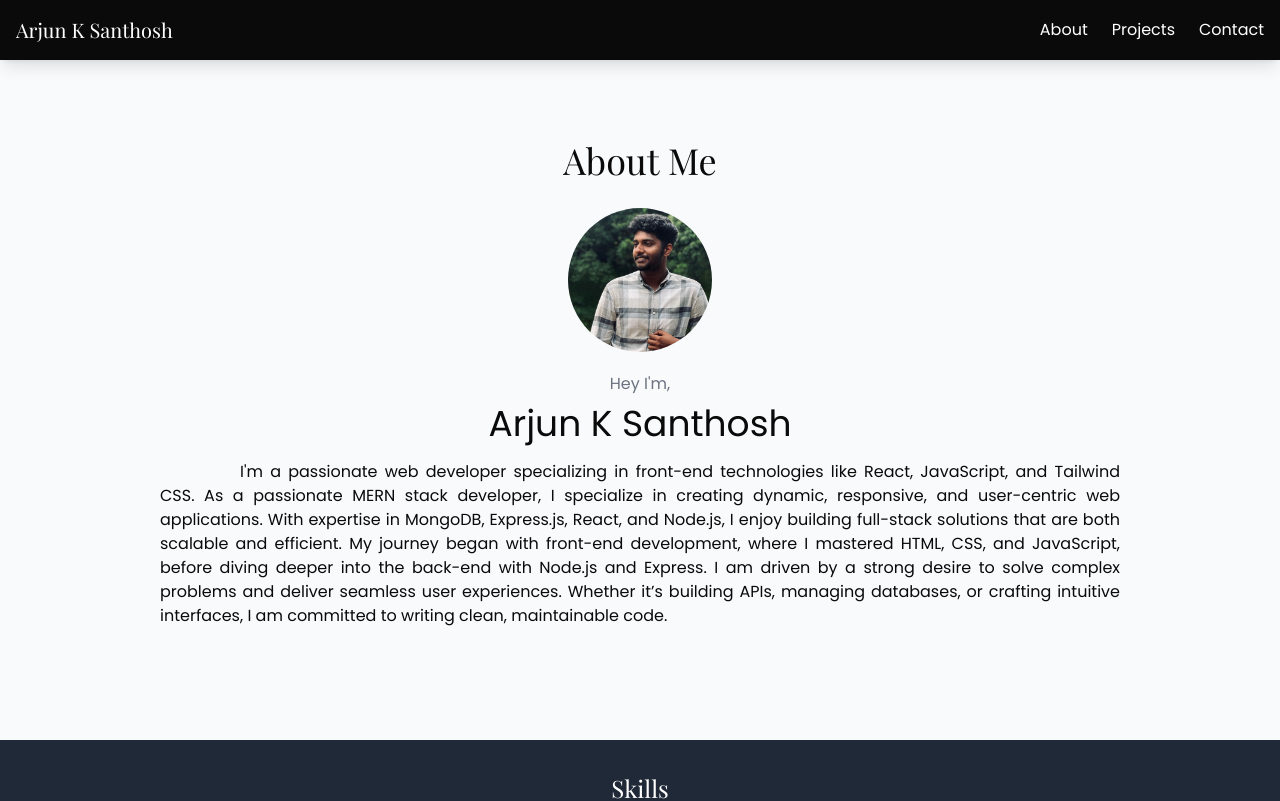
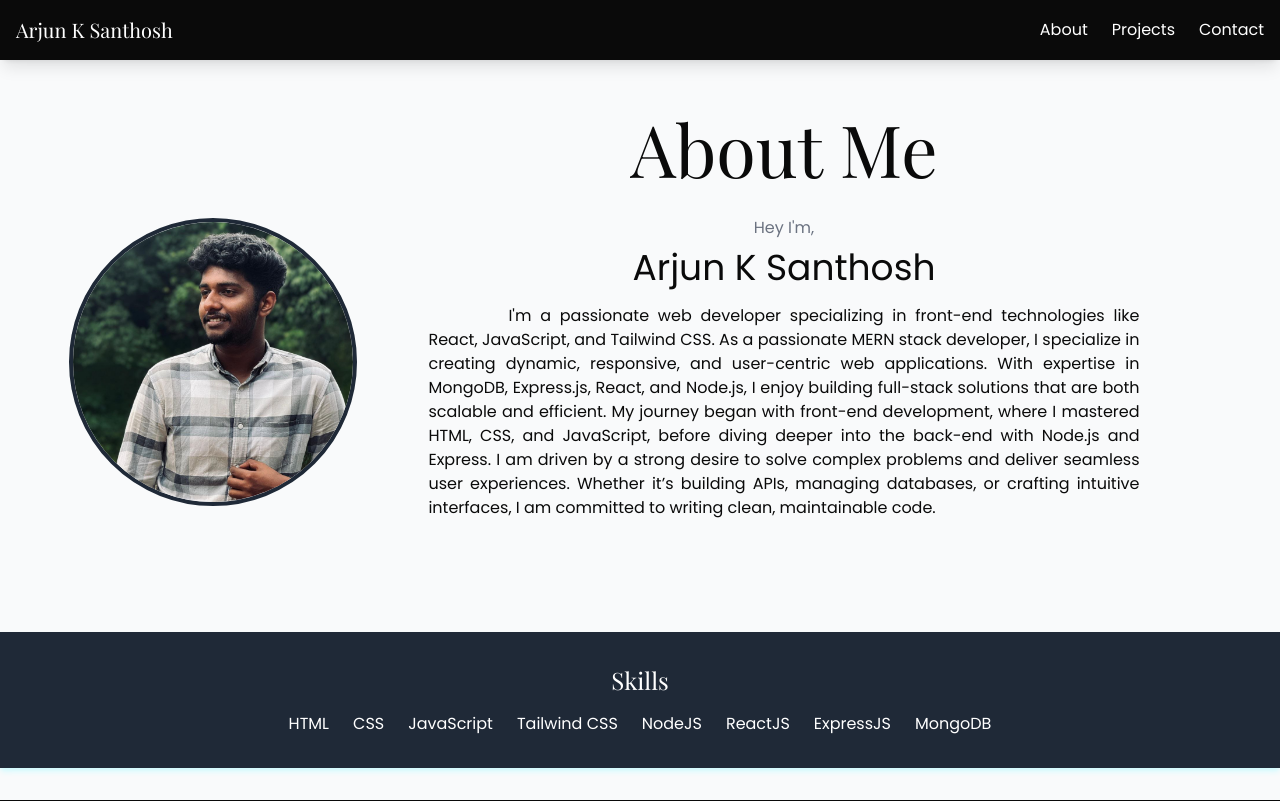
Before and after one commit to ArjunKSanthosh/portfolio, a React (Vite) app in the folder portfolio/: page / in a window 1280 px wide. Shown: the top 801 px of the page. Built offline with nearby package versions, Linux system fonts and the light colour scheme.

Commit message:
kazhinju

```diff
--- a/portfolio/src/components/About.jsx
+++ b/portfolio/src/components/About.jsx
@@ -12,18 +12,24 @@ function About() {
   }, []);
 
   return (
-    <section id="about" className="py-20 text-white shadow-md shadow-gray-200">
+    <section id="about" className="py-8 text-white shadow-md shadow-gray-200">
+      <div
+        className="bg-cover bg-center h-full"
+        style={{ backgroundImage: 'url("/arjun.jpg")' }} // Replace with your image path
+      ></div>
       <div className="container text-center">
-        <h2 className={`text-4xl font-serif text-black ${isVisible ? 'reveal-top' : ''}`} style={{ transitionDelay: '0.1s' }}>About Me</h2>
+        <div className='flex justify-center items-center'>
         <img
           src="arjun.jpg"
           alt=""
-          className={`w-36 h-36 object-cover rounded-full m-auto mt-7 transform hover:scale-105 transition-all duration-500 hover:shadow-md hover:shadow-cyan-500 ${isVisible ? 'reveal-bottom' : ''}`}
+          className={`w-72 h-72 object-cover rounded-full mt-28 border-4 border-gray-800 	  transform hover:scale-105 transition-all duration-500 hover:shadow-lg hover:border-cyan-500 hover:shadow-cyan-500 ${isVisible ? 'reveal-bottom' : ''}`}
           style={{ transitionDelay: '0.2s' }}
         />
-        <h3 className={`text-l mt-5 text-gray-500 ${isVisible ? 'reveal-left' : ''}`} style={{ transitionDelay: '0.3s' }}> Hey I'm,</h3>
+       <div className='w-8/12'>
+       <h2 className={`text-7xl mt-5 font-serif text-black ${isVisible ? 'reveal-top' : ''}`} style={{ transitionDelay: '0.1s' }}>About Me</h2>
+        <h3 className={`text-l  mt-8 text-gray-500 ${isVisible ? 'reveal-left' : ''}`} style={{ transitionDelay: '0.3s' }}> Hey I'm,</h3>
         <h3 className={`text-4xl mt-2 text-black ${isVisible ? 'reveal-right' : ''}`} style={{ transitionDelay: '0.4s' }}> Arjun K Santhosh</h3>
-        <p className={`mt-4 text-base mb-12 w-9/12 m-auto text-justify indent-20 text-black ${isVisible ? 'reveal-left' : ''}`} style={{ transitionDelay: '0.5s' }}>
+        <p className={`mt-4 text-base  w-5/6 m-auto text-justify indent-20 text-black ${isVisible ? 'reveal-left' : ''}`} style={{ transitionDelay: '0.5s' }}>
           I'm a passionate web developer specializing in front-end technologies like React, JavaScript, and Tailwind CSS.
           As a passionate MERN stack developer, I specialize in creating dynamic, responsive, and user-centric web applications.
           With expertise in MongoDB, Express.js, React, and Node.js, I enjoy building full-stack solutions that are both scalable and efficient.
@@ -31,6 +37,8 @@ function About() {
           I am driven by a strong desire to solve complex problems and deliver seamless user experiences.
           Whether it’s building APIs, managing databases, or crafting intuitive interfaces, I am committed to writing clean, maintainable code.
         </p>
+       </div>
+        </div>
 
         <div className="mt-28">
           <div className="bg-gray-800 text-white p-8 shadow-lg mx-auto shadow-md shadow-cyan-100">
```
